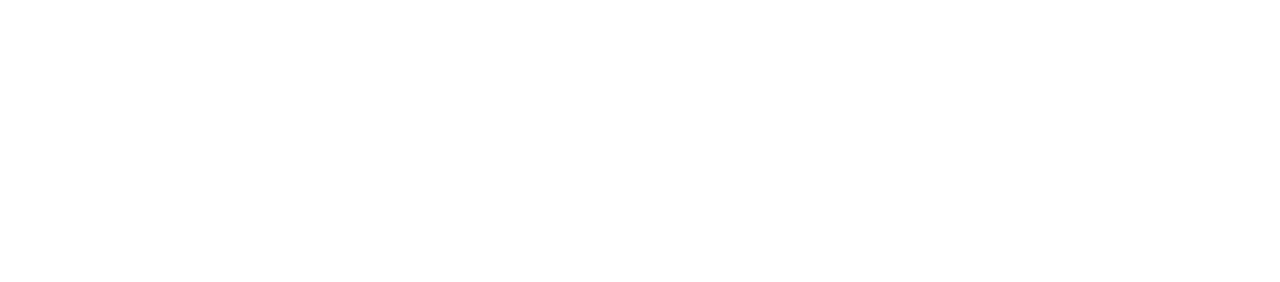
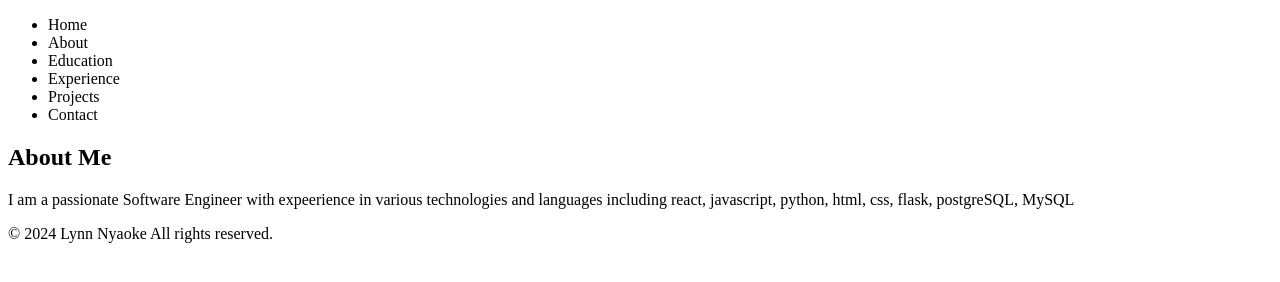
Before and after one commit to Wiztech-01/Lynn_Portfolio, a plain HTML site: page about.html in a window 1280 px wide. Drawn offline with Linux system fonts and the light colour scheme.

Commit message:
about page

```diff
--- a/about.html
+++ b/about.html
@@ -6,6 +6,27 @@
     <title>About</title>
 </head>
 <body>
+    <header>
+        <nav>
+            <ul>
+                <li><a href="index.html"></a>Home</li>
+                <li><a href="about.html"></a>About</li>
+                <li><a href="education.html"></a>Education</li>
+                <li><a href="experience.html"></a>Experience</li>
+                <li><a href="projects.html"></a>Projects</li>
+                <li><a href="contact.html"></a>Contact</li>
+            </ul>
+        </nav>
+    </header>
+
+<section id="about">
+    <h1>About Me</h1>
+    <p>I am a passionate Software Engineer with expeerience in various technologies and languages including react, javascript, python, html, css, flask, postgreSQL, MySQL</p>
+</section>
+
+<footer>
+    <p>&copy; 2024 Lynn Nyaoke All rights reserved.</p>
+</footer>
 
 </body>
 </html>
```
